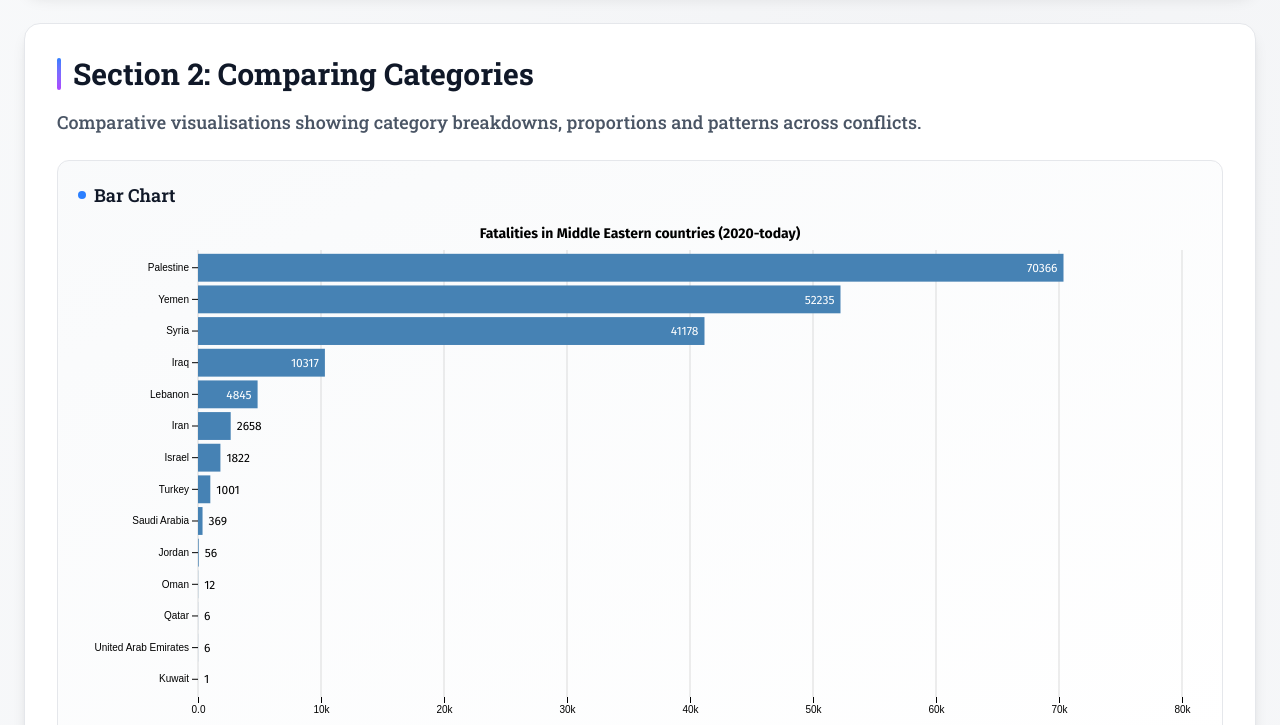
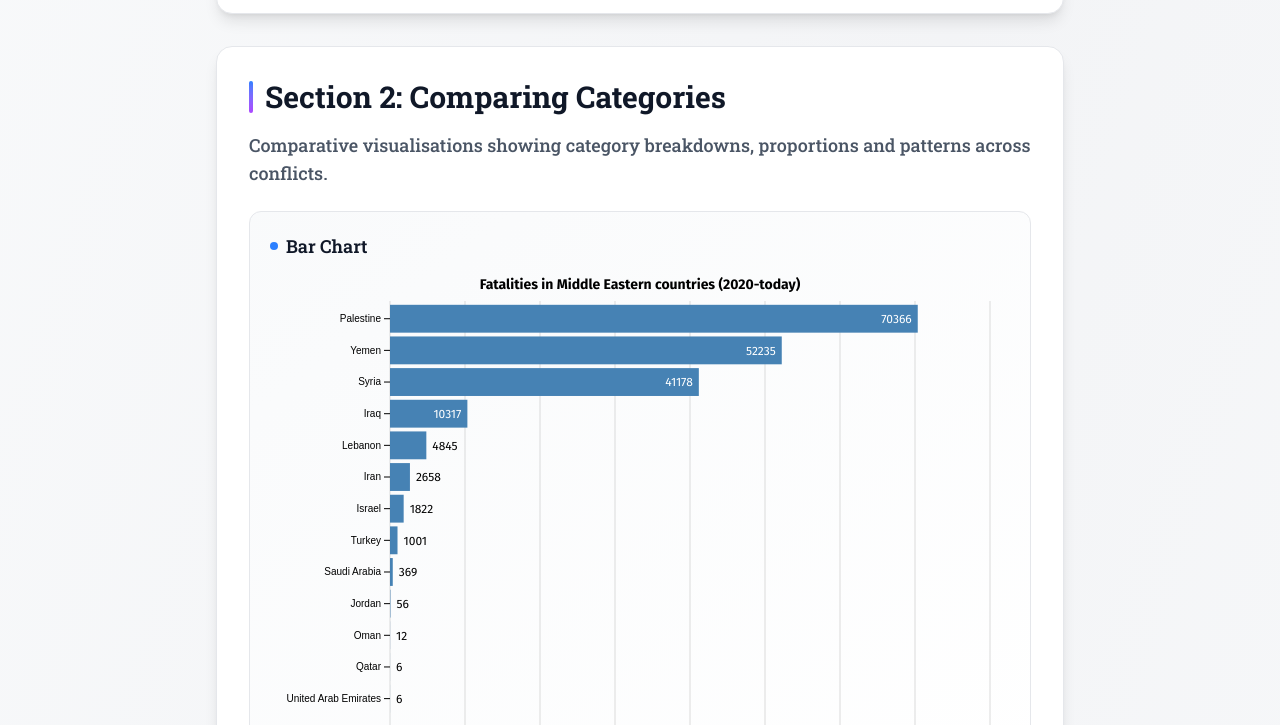
Before and after one commit to Scala40/DV, a website built with Vite: page index.html in a window 1280 px wide. Shown: the part 982-1707 px from the top of the page. Built offline with nearby package versions, Linux system fonts and the light colour scheme.

Commit message:
Use 70/100 of screen width

```diff
--- a/index.html
+++ b/index.html
@@ -17,7 +17,7 @@
 
 <body class="bg-linear-to-br from-gray-50 via-gray-100 to-gray-50">
     <div class="min-h-screen py-12">
-        <div class="max-w-7xl mx-auto px-6">
+        <div class="max-w-70/100 mx-auto px-6">
             <!-- Navigation Menu -->
             <nav class="sticky top-4 z-50 mb-8">
                 <div class="bg-white/95 backdrop-blur-md rounded-2xl shadow-lg border border-gray-200 p-4">
```
